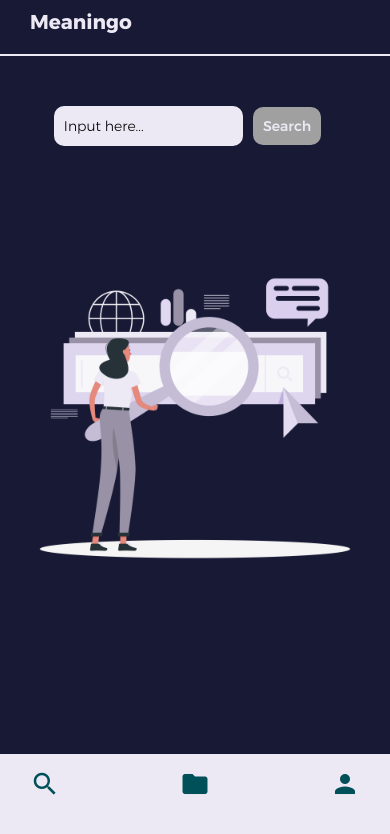
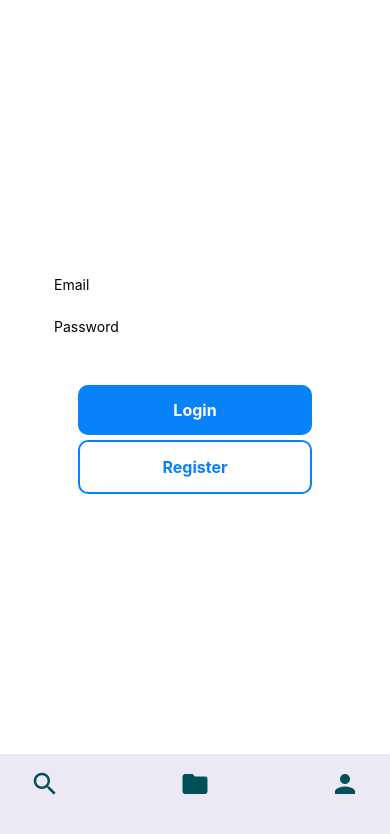
Before and after one commit to savchukrm/dictionary-mobile, a React Native app: screen /Login in a window 390 px wide. Shown: the top 834 px of the page. Built offline with nearby package versions, Linux system fonts and the light colour scheme; no server answers.

Commit message:
initial configurations for user authorization were added

```diff
--- a/App.js
+++ b/App.js
@@ -7,7 +7,10 @@ import { store } from './redux/store';
 import Main from './screens/Main';
 import Folder from './screens/Folder';
 import Profile from './screens/Profile';
+import Login from './screens/Login';
 import { Navigation } from './components';
+
+import './firebase';
 
 const Tab = createMaterialTopTabNavigator();
 
@@ -44,6 +47,7 @@ const App = () => {
           <Tab.Screen name="Main" component={Main} />
           <Tab.Screen name="Folder" component={Folder} />
           <Tab.Screen name="Profile" component={Profile} />
+          <Tab.Screen name="Login" component={Login} />
         </Tab.Navigator>
         <Navigation />
       </NavigationContainer>
--- a/components/Search/Word.jsx
+++ b/components/Search/Word.jsx
@@ -15,6 +15,7 @@ const Word = () => {
           marginTop: 30,
           paddingHorizontal: 30,
           color: COLORS.white,
+          width: '100%',
         }}
       >
         {status === 'success' && word.results && (
--- /dev/null
+++ b/firebase.js
@@ -0,0 +1,22 @@
+import { initializeApp } from 'firebase/app';
+import { getAuth } from 'firebase/auth';
+import { getDatabase } from 'firebase/database';
+
+const firebaseConfig = {
+  apiKey: process.env.REACT_APP_FIREBASE_API_KEY,
+  authDomain: process.env.REACT_APP_FIREBASE_AUTH_DOMAIN,
+  databaseURL: process.env.REACT_APP_FIREBASE_DATABASE_URL,
+  projectId: process.env.REACT_APP_FIREBASE_PROJECT_ID,
+  storageBucket: process.env.REACT_APP_FIREBASE_STORAGE_BUCKET,
+  messagingSenderId: process.env.REACT_APP_FIREBASE_MESSAGING_SENDER_ID,
+  appId: process.env.REACT_APP_FIREBASE_APP_ID,
+};
+
+const app = initializeApp(firebaseConfig);
+
+const firebaseApps = {
+  auth: getAuth(app),
+  database: getDatabase(app),
+};
+
+export default firebaseApps;
--- /dev/null
+++ b/metro.config.js
@@ -0,0 +1,6 @@
+const { getDefaultConfig } = require('@expo/metro-config');
+
+const defaultConfig = getDefaultConfig(__dirname);
+defaultConfig.resolver.assetExts.push('cjs');
+
+module.exports = defaultConfig;
--- a/package.json
+++ b/package.json
@@ -9,6 +9,7 @@
     "web": "expo start --web"
   },
   "dependencies": {
+    "@react-native-firebase/app": "^18.0.0",
     "@react-navigation/material-top-tabs": "^6.6.2",
     "@react-navigation/native": "^6.1.6",
     "@react-navigation/stack": "^6.3.16",
@@ -22,6 +23,7 @@
     "expo-router": "^1.5.3",
     "expo-splash-screen": "~0.18.1",
     "expo-status-bar": "~1.4.4",
+    "firebase": "^9.22.1",
     "react": "18.2.0",
     "react-dom": "18.2.0",
     "react-native": "0.71.3",
--- /dev/null
+++ b/screens/Login.jsx
@@ -0,0 +1,124 @@
+import { useNavigation } from '@react-navigation/native';
+import { useState } from 'react';
+import {
+  Text,
+  View,
+  TextInput,
+  StyleSheet,
+  TouchableOpacity,
+  KeyboardAvoidingView,
+} from 'react-native';
+
+import {
+  getAuth,
+  signInWithEmailAndPassword,
+  createUserWithEmailAndPassword,
+} from 'firebase/auth';
+
+const Login = () => {
+  const navigate = useNavigation();
+
+  const auth = getAuth();
+
+  const [email, setEmail] = useState('');
+  const [password, setPassword] = useState('');
+
+  const handleLogin = () => {
+    signInWithEmailAndPassword(auth, email, password)
+      .then((userCredentials) => {
+        const user = userCredentials.user;
+        alert.alert('Logged in!', `Welcome ${user.email}!`);
+      })
+      .catch((error) => alert(error.message));
+  };
+
+  const handleSignUp = () => {
+    createUserWithEmailAndPassword(auth, email, password)
+      .then((userCredentials) => {
+        const user = userCredentials.user;
+        alert.alert('Registered with:', user.email);
+      })
+      .catch((error) => alert(error.message));
+  };
+
+  return (
+    <KeyboardAvoidingView style={styles.container} behavior="padding">
+      <View style={styles.inputContainer}>
+        <TextInput
+          placeholder="Email"
+          value={email}
+          onChangeText={(text) => setEmail(text)}
+          style={styles.input}
+        />
+        <TextInput
+          placeholder="Password"
+          value={password}
+          onChangeText={(text) => setPassword(text)}
+          style={styles.input}
+          secureTextEntry
+        />
+      </View>
+
+      <View style={styles.buttonContainer}>
+        <TouchableOpacity onPress={handleLogin} style={styles.button}>
+          <Text style={styles.buttonText}>Login</Text>
+        </TouchableOpacity>
+        <TouchableOpacity
+          onPress={handleSignUp}
+          style={[styles.button, styles.buttonOutline]}
+        >
+          <Text style={styles.buttonOutlineText}>Register</Text>
+        </TouchableOpacity>
+      </View>
+    </KeyboardAvoidingView>
+  );
+};
+
+export default Login;
+
+const styles = StyleSheet.create({
+  container: {
+    flex: 1,
+    justifyContent: 'center',
+    alignItems: 'center',
+  },
+  inputContainer: {
+    width: '80%',
+  },
+  input: {
+    backgroundColor: 'white',
+    paddingHorizontal: 15,
+    paddingVertical: 10,
+    borderRadius: 10,
+    marginTop: 5,
+  },
+  buttonContainer: {
+    width: '60%',
+    justifyContent: 'center',
+    alignItems: 'center',
+    marginTop: 40,
+  },
+  button: {
+    backgroundColor: '#0782F9',
+    width: '100%',
+    padding: 15,
+    borderRadius: 10,
+    alignItems: 'center',
+  },
+  buttonOutline: {
+    backgroundColor: 'white',
+    marginTop: 5,
+    borderColor: '#0782F9',
+    borderWidth: 2,
+  },
+  buttonText: {
+    color: 'white',
+    fontWeight: '700',
+    fontSize: 16,
+  },
+  buttonOutlineText: {
+    color: '#0782F9',
+    fontWeight: '700',
+    fontSize: 16,
+  },
+});
--- a/screens/Profile.jsx
+++ b/screens/Profile.jsx
@@ -1,12 +1,78 @@
-import { View, Text } from 'react-native';
+import { useNavigation } from '@react-navigation/native';
+import { View, Text, StyleSheet, TouchableOpacity } from 'react-native';
 import React from 'react';
 
 const Profile = () => {
+  const navigation = useNavigation();
+
+  // const handleSignOut = () => {
+  //   auth
+  //     .signOut()
+  //     .then(() => {
+  //       navigation.replace('Login');
+  //     })
+  //     .catch((error) => alert(error.message));
+  // };
+
   return (
-    <View>
+    <View style={styles.container}>
       <Text>Profile</Text>
+      <TouchableOpacity onPress={() => navigation.navigate('Login')}>
+        <Text>Login</Text>
+      </TouchableOpacity>
+      {/* <Text>Email: {auth.currentUser?.email}</Text>
+      <TouchableOpacity onPress={handleSignOut} style={styles.button}>
+        <Text style={styles.buttonText}>Sign out</Text>
+      </TouchableOpacity> */}
     </View>
   );
 };
 
 export default Profile;
+
+const styles = StyleSheet.create({
+  container: {
+    flex: 1,
+    justifyContent: 'center',
+    alignItems: 'center',
+  },
+  inputContainer: {
+    width: '80%',
+  },
+  input: {
+    backgroundColor: 'white',
+    paddingHorizontal: 15,
+    paddingVertical: 10,
+    borderRadius: 10,
+    marginTop: 5,
+  },
+  buttonContainer: {
+    width: '60%',
+    justifyContent: 'center',
+    alignItems: 'center',
+    marginTop: 40,
+  },
+  button: {
+    backgroundColor: '#0782F9',
+    width: '100%',
+    padding: 15,
+    borderRadius: 10,
+    alignItems: 'center',
+  },
+  buttonOutline: {
+    backgroundColor: 'white',
+    marginTop: 5,
+    borderColor: '#0782F9',
+    borderWidth: 2,
+  },
+  buttonText: {
+    color: 'white',
+    fontWeight: '700',
+    fontSize: 16,
+  },
+  buttonOutlineText: {
+    color: '#0782F9',
+    fontWeight: '700',
+    fontSize: 16,
+  },
+});
```
Also changed, not shown: 1 other file (tests, documents, lock files or other folders).
